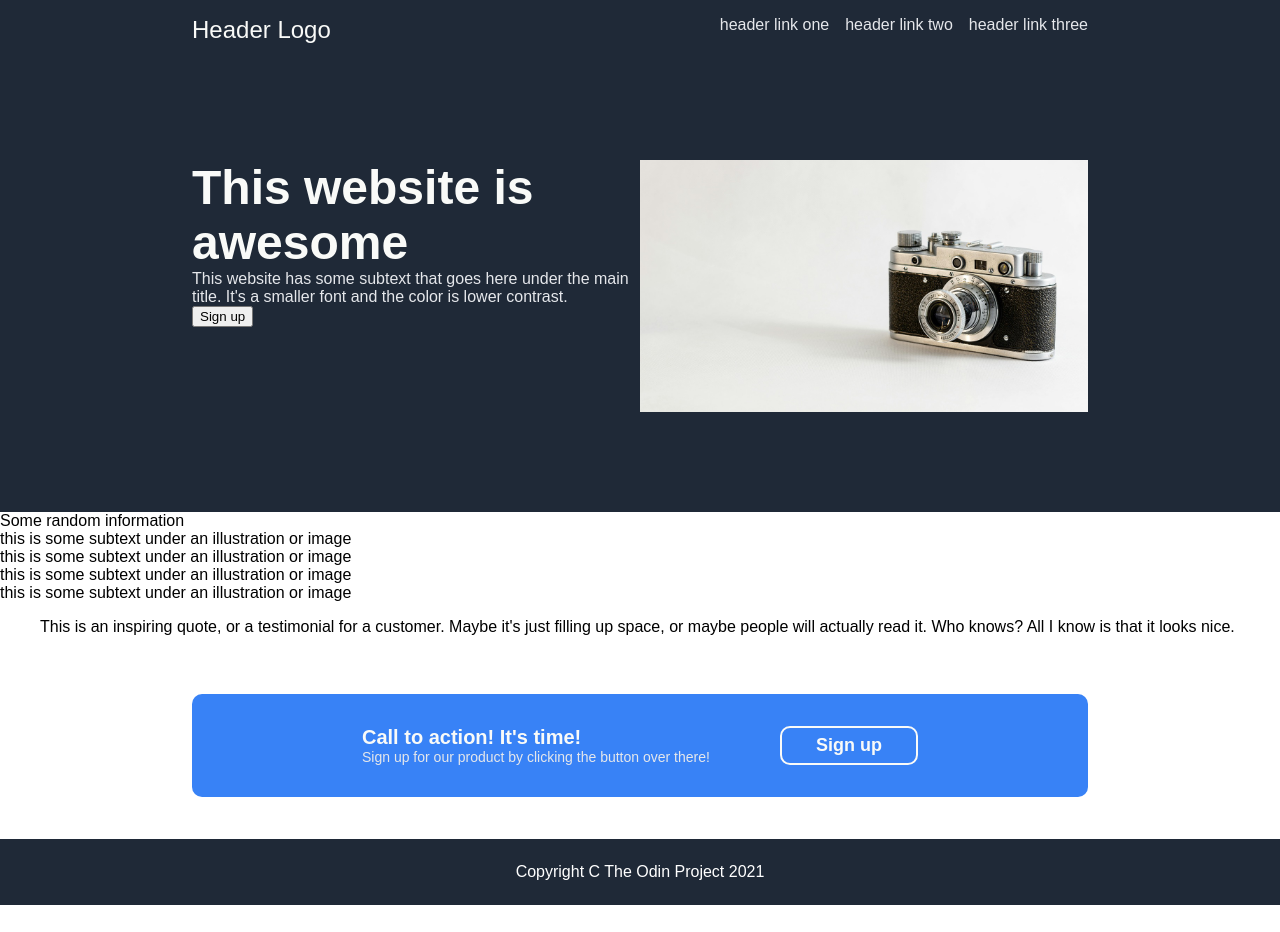
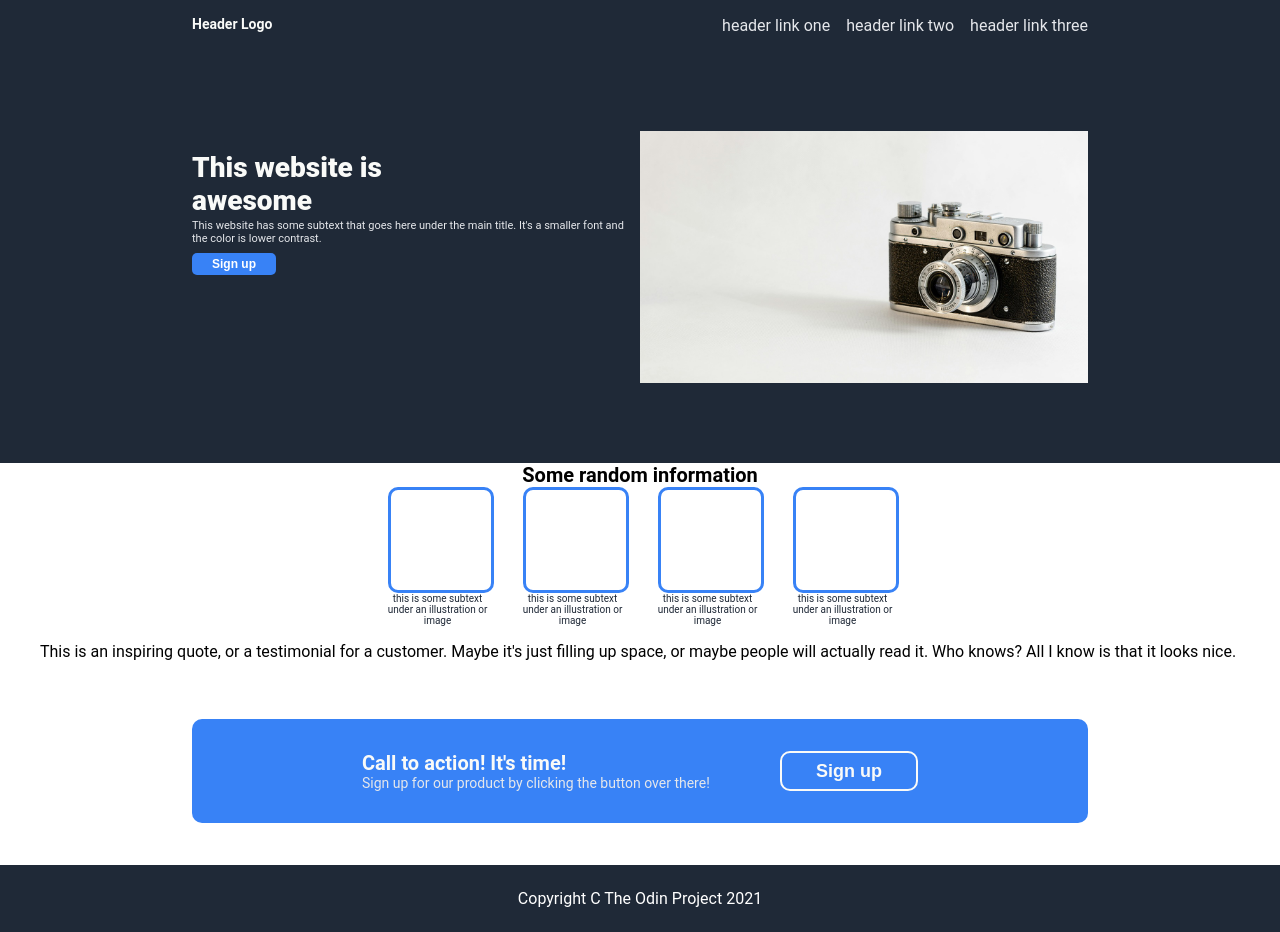
Before and after one commit to Mr01001110/Project-LandingPage, a plain HTML site: page index.html in a window 1280 px wide. Before the commit the page ends 905 px from the top, so only its background shows below. Drawn offline with Linux system fonts and the light colour scheme.

Commit message:
Add style to info section. Add style to first Sign Up button. Add style to hero section.

```diff
--- a/index.html
+++ b/index.html
@@ -12,9 +12,9 @@
             <div class="logo">Header Logo</div>
             <div class="links-sect">
                 <ul>
-                    <li><a href="#">header link one</a></li>
-                    <li><a href="#">header link two</a></li>
-                    <li><a href="#">header link three</a></li>
+                    <li><a class="link"  href="#">header link one</a></li>
+                    <li><a class="link" href="#">header link two</a></li>
+                    <li><a class="link" href="#">header link three</a></li>
                 </ul>
             </div>
         </div>
@@ -25,7 +25,7 @@
                 <div class="text-section-hero">
                     <div class="main-text">This website is <br>awesome</div>
                     <div class="paragraph">This website has some subtext that goes here under the main title. It's a smaller font and the color is lower contrast.</div>
-                    <div class="button"><button>Sign up</button></div>
+                    <div class="button"><button class="first-button">Sign up</button></div>
                 </div>
                 <div class="img">
                     <img src="./analog-camera-9341083_1280.jpg" alt="A photo of a camera">
@@ -34,6 +34,7 @@
         </div>
         <div class="info-sect">
             <div class="Subtitle">Some random information</div>
+            <div class="container-info">
             <div class="card">
                 <div class="cube"></div>
                 <div class="descrip">this is some subtext under an illustration or image</div>
@@ -49,6 +50,7 @@
             <div class="card">
                 <div class="cube"></div>
                 <div class="descrip">this is some subtext under an illustration or image</div>
+            </div>
             </div>
         </div>
         <div class="quote-sect">
--- a/style.css
+++ b/style.css
@@ -4,7 +4,7 @@ body {
     display: flex;
     flex-direction: column;
     box-sizing: border-box;
-    font-family: Rotobo, sans-serif;
+    font-family: 'Roboto', sans-serif;
 }
 
 .header, .hero, .footer {
@@ -21,9 +21,14 @@ body {
 }
 a, .paragraph {
     color: #e5e7eb;
+    font-size: 16px;
 }
 a {
     text-decoration: none;
+
+}
+.link {
+    font-size: 16px;
 }
 ul {
     display: flex;
@@ -44,7 +49,8 @@ ul {
 }
 .logo {
     color: #f9faf8;
-    font-size: 24px;
+    font-size: 14px;
+    font-weight: bold;
 }
 
 .hero, .action-sect{
@@ -70,12 +76,22 @@ img {
     display: flex;
     box-sizing: border-box;
     justify-content: center;
-    padding: 100px 0;
+    padding: 80px 0;
+
 }
 .text-section-hero {
     display: flex;
     flex-direction: column;
 }
+.Subtitle {
+    color: black;
+    text-align: center;
+    font-size: 20px;
+    font-weight: bold;
+    font-family: 'Roboto', sans-serif;
+}
+
+
 .footer {
     display: flex;
     justify-content: center;
@@ -122,3 +138,41 @@ img {
     padding: 1px 34px;
     font-weight: bold;
 }
+.main-text {
+    font-size: 28px;
+}
+.first-button {
+    font-size: 12px;
+    font-weight: bold;
+    text-decoration: none;
+    color: white;
+    background-color: #3882f6;
+    border: none;
+    padding:4px 20px;
+    text-align: center;
+    border-radius: 5px;
+}
+.paragraph {
+    font-size: 11px;
+    display: flex;
+    margin: 2px 15px 8px 0px;
+}
+.container-info {
+    display: flex;
+    justify-content: center;
+    gap: 35px;
+}
+.cube {
+    width: 100px;
+    height: 100px;
+    border: solid #3882f6;
+    border-radius: 10px;
+}
+.card {
+    max-width: 100px;
+}
+.descrip {
+    font-size: 10px;
+    text-align: center;
+    color: #1f2937;
+}
```
